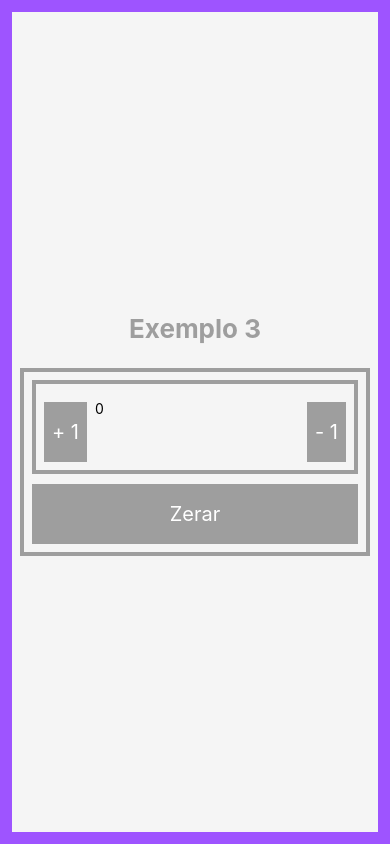
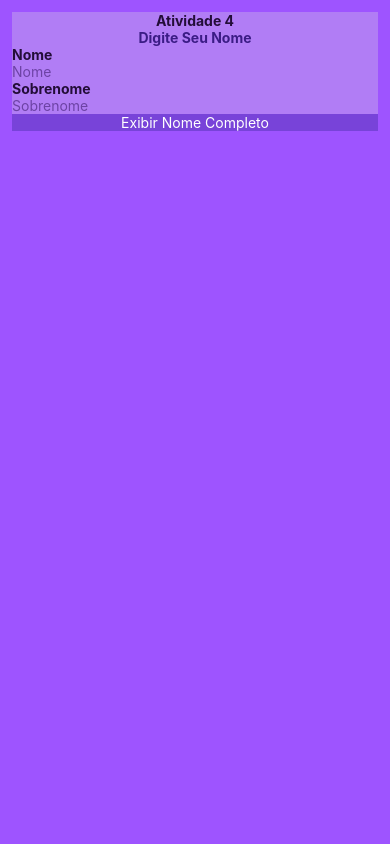
Before and after one commit to lucasfonseca1816-svg/aula-introducao-expo, a React Native app: screen / in a window 390 px wide. Built offline with nearby package versions, Linux system fonts and the light colour scheme; what react-native-responsive-fontsize would draw is missing.

Commit message:
Atividade04 07-04

```diff
--- a/App.js
+++ b/App.js
@@ -8,11 +8,12 @@ import Exemplo03 from './src/exemplos/ex03';
 import Atividade01 from './src/Atividades/at-01';
 import Atividade02 from './src/Atividades/at-02';
 import Atividade03 from './src/Atividades/at-03';
+import Atividade04 from './src/Atividades/at-04';
 
 export default function App() {
   return (
     <View style={styles.container}>
-      <Atividade03/>
+      <Atividade04/>
       <StatusBar style="auto" />
     </View>
   );
--- /dev/null
+++ b/src/Atividades/at-04/index.js
@@ -0,0 +1,64 @@
+import React, { useState } from 'react';
+import { View, Text, TextInput, TouchableOpacity} from 'react-native';
+import styles from "./styles";
+
+export default function Atividade04() {
+
+    const [nome, setNome] = useState('');
+    const [sobrenome, setSobrenome] = useState('');
+
+    const [nomeCompleto, setNomeCompleto] = useState('Digite seu nome');
+
+    const ExibeNomeCompleto = () => {
+        setNomeCompleto(`${nome} ${sobrenome}`);
+        setNome('');
+        setSobrenome('');
+    }
+
+    return(
+        <View style={styles.container}>
+            <Text style={styles.paragraph}>
+                Atividade 4
+            </Text>
+
+            <Text style={styles.txtSaida}>
+                {nomeCompleto}
+            </Text>
+
+            <Text style={styles.txtNome}>
+                Nome
+            </Text>
+
+            <TextInput
+                style={styles.txtEntrada}
+                keyboardType='default'
+                onChangeText={(entrada) => setNome(entrada)}
+                value={nome}
+                maxLength={24}
+                placeholder='Nome'
+                placeholderTextColor={'#6d43a5'}
+            />
+
+            <Text style={styles.txtNome}>
+                Sobrenome
+            </Text>
+
+             <TextInput
+                style={styles.txtEntrada}
+                keyboardType='default'
+                onChangeText={(entrada) => setSobrenome(entrada)}
+                value={sobrenome}
+                maxLength={24}
+                placeholder='Sobrenome'
+                placeholderTextColor={'#6d43a5'}
+            />
+
+            <TouchableOpacity
+                style={styles.button}
+                onPress={ExibeNomeCompleto}
+            >
+                <Text style={styles.textButton}> Exibir Nome Completo </Text>
+            </TouchableOpacity>
+        </View>
+    );
+};
--- /dev/null
+++ b/src/Atividades/at-04/styles.js
@@ -0,0 +1,73 @@
+import { StyleSheet } from 'react-native';
+
+import { RFPercentage } from 'react-native-responsive-fontsize';
+
+const styles = StyleSheet.create({
+    container: {
+        flex: RFPercentage(1),
+        justifyContent: 'center',
+        backgroundColor: '#b17df5',
+        padding: RFPercentage(8),
+    },
+
+    paragraph: {
+        margin: RFPercentage(2.4),
+        fontSize: RFPercentage(2.6),
+        fontWeight: 'bold',
+        textAlign: 'center',
+        color: '#230d38'
+    },
+
+    txtNome: {
+        fontSize: RFPercentage(2),
+        fontWeight: 'bold',
+        textAlign: 'left',
+        color: '#230d38',
+        marginBottom: RFPercentage(0.5),
+    },
+
+    txtSaida: {
+        margin: RFPercentage(2.4),
+        fontSize: RFPercentage(2.2),
+        fontWeight: 'bold',
+        textAlign: 'center',
+        color: '#3b1c85',
+        textTransform: 'capitalize',
+    },
+
+    txtEntrada: {
+        borderWidth: RFPercentage(0.3),
+        textAlign: 'left',
+        fontSize: RFPercentage(2.2),
+        borderColor: '#000',
+        height: RFPercentage(4),
+        color: '#3b1c85',
+        borderRadius: RFPercentage(1),
+        marginBottom: RFPercentage(1),
+        padding: RFPercentage(0.5),
+    },
+
+    button: {
+        backgroundColor: '#7843d9',
+        height: RFPercentage(4.0),
+        justifyContent: 'center',
+        borderRadius: RFPercentage(1.0),
+        marginTop: RFPercentage(2.0),
+    },
+
+    textButton: {
+        fontSize: RFPercentage(2.2),
+        color: '#fff',
+        textAlign: 'center',
+    },
+
+    txtPlaceholder: {
+        fontSize: RFPercentage(2),
+        fontWeight: 'bold',
+        textAlign: 'left',
+        color: '#8d5acf',
+        marginBottom: RFPercentage(0.5),
+    },
+});
+
+export default styles;
```
